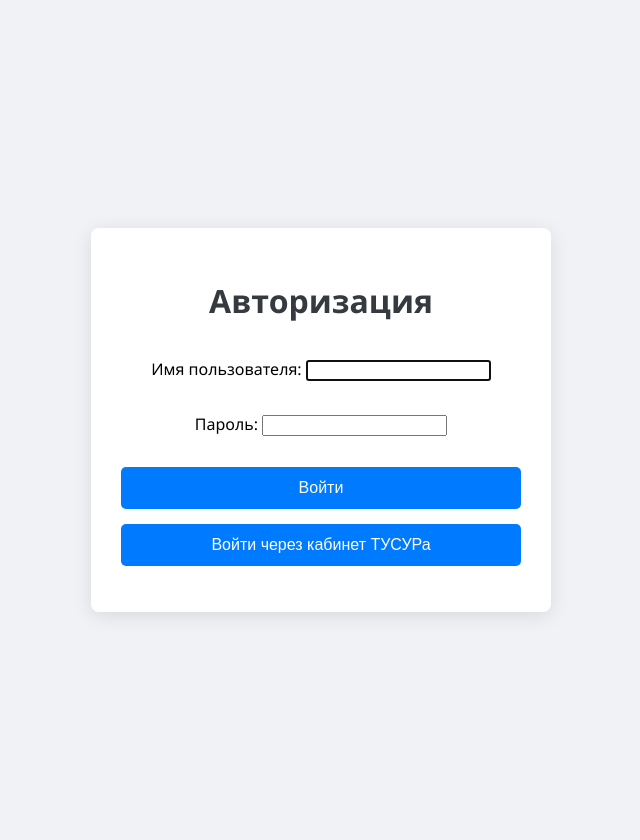
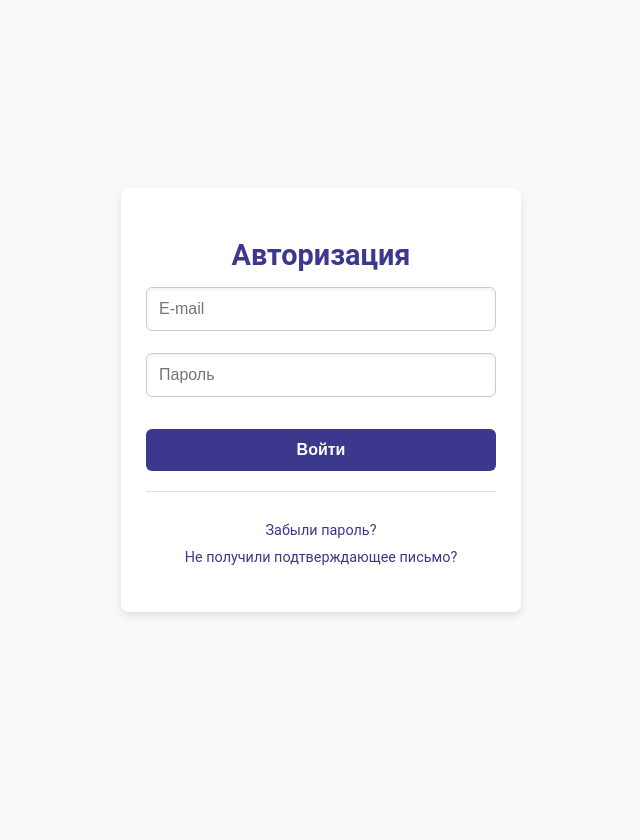
Before and after one commit to usernamealreadytaken123/pythonProject, a Django app: page / in a window 1280 px wide. Shown: the whole page, without its empty margins (319-959 px from the left). After the commit the page ends 616 px from the top, so only its background shows below. Run offline with Django 5.2, Linux system fonts and the light colour scheme; some libraries are stand-ins or nearby versions.

Commit message:
12.09.2024

```diff
--- /dev/null
+++ b/taskmanager/main/static/main/css/auth_style.css
@@ -0,0 +1,144 @@
+/* Общие стили страницы авторизации */
+.auth-page {
+    font-family: 'Roboto', Arial, sans-serif;
+    background-color: #f9f9fc;
+    display: flex;
+    justify-content: center;
+    align-items: center;
+    height: 100vh;
+    margin: 0;
+    color: #333;
+}
+
+/* Контейнер формы */
+.auth-page div {
+    width: 100%;
+    max-width: 400px;
+    background: #fff;
+    padding: 30px 25px;
+    border-radius: 8px;
+    box-shadow: 0 4px 8px rgba(0, 0, 0, 0.1);
+    text-align: center;
+    box-sizing: border-box;
+    animation: fadeIn 0.6s ease-out;
+}
+
+/* Анимация появления */
+@keyframes fadeIn {
+    from {
+        opacity: 0;
+        transform: translateY(-20px);
+    }
+    to {
+        opacity: 1;
+        transform: translateY(0);
+    }
+}
+
+/* Заголовок */
+.auth-page h1 {
+    margin-bottom: 15px;
+    font-size: 1.8em;
+    font-weight: bold;
+    color: #3c388d;
+}
+
+/* Поля ввода */
+.auth-page form p {
+    margin: 12px 0;
+}
+
+.auth-page input {
+    width: 100%;
+    padding: 12px;
+    margin-bottom: 10px;
+    font-size: 1em;
+    border: 1px solid #ccc;
+    border-radius: 6px;
+    box-shadow: inset 0 2px 4px rgba(0, 0, 0, 0.05);
+    box-sizing: border-box;
+    transition: all 0.3s ease;
+}
+
+.auth-page input:focus {
+    border-color: #3c388d;
+    box-shadow: 0 0 5px #28225e;
+    outline: none;
+}
+
+/* Основная кнопка */
+.auth-page button {
+    width: 100%;
+    padding: 12px;
+    font-size: 1em;
+    background-color: #3c388d;
+    color: #fff;
+    border: none;
+    border-radius: 6px;
+    cursor: pointer;
+    font-weight: 600;
+    transition: background-color 0.3s ease;
+    margin-top: 10px;
+}
+
+.auth-page button:hover {
+    background-color: #3c388d;
+}
+
+/* Альтернативная кнопка */
+#systemLoginButton {
+    background-color: transparent;
+    color: #3c388d;
+    border: 1px solid #292469;
+    transition: all 0.3s ease;
+}
+
+#systemLoginButton:hover {
+    background-color: #28225e;
+    color: #fff;
+}
+
+/* Горизонтальная черта с текстом "или" */
+.auth-page hr {
+    border: none;
+    border-top: 1px solid #ddd;
+    margin: 20px 0;
+    position: relative;
+}
+
+.auth-page hr::after {
+    content: "или";
+    position: absolute;
+    top: -10px;
+    left: 50%;
+    background: #fff;
+    padding: 0 10px;
+    transform: translateX(-50%);
+    color: #777;
+    font-size: 0.9em;
+}
+
+/* Дополнительные ссылки */
+.auth-page a {
+    display: inline-block;
+    margin-top: 10px;
+    text-decoration: none;
+    color: #3c388d;
+    font-size: 0.9em;
+    transition: color 0.3s ease;
+}
+
+.auth-page a:hover {
+    color: #28225e;
+    text-decoration: underline;
+}
+
+/* Дополнительные ссылки в блоке */
+.auth-page .help-links {
+    margin-top: 20px;
+    font-size: 0.9em;
+}
+
+.auth-page .help-links a {
+    display: block;
+}
--- a/taskmanager/main/templates/main/auth.html
+++ b/taskmanager/main/templates/main/auth.html
@@ -5,7 +5,7 @@
     <meta charset="UTF-8">
     <meta name="viewport" content="width=device-width, initial-scale=1.0">
     <title>Авторизация</title>
-    <link rel="stylesheet" href="{% static 'style/ZOV.css' %}" type="text/css">
+    <link type="text/css" href="{% static 'main/css/auth_style.css'%}" rel="stylesheet"/>
 </head>
 
 <body class="auth-page"> <!-- Добавлен класс для стилизации страницы авторизации -->
@@ -15,10 +15,20 @@
         <p>{{ error }}</p>
         {% endif %}
         <form method="post">
-            {% csrf_token %}
-            {{ form.as_p }}
+            <input type="hidden" name="csrfmiddlewaretoken" value="{{ csrf_token }}">
+
+            <p>
+                <input type="text" name="username" placeholder="E-mail" id="id_username" required>
+            </p>
+
+            <p>
+                <input type="password" name="password" placeholder="Пароль" id="id_password" required>
+            </p>
+
             <button type="submit" aria-label="Войти">Войти</button>
-            <button id="systemLoginButton" type="button" aria-label="Войти через кабинет ТУСУРа">Войти через кабинет ТУСУРа</button>
+            <hr>
+            <a href="#">Забыли пароль?</a><br>
+            <a href="#">Не получили подтверждающее письмо?</a>
         </form>
     </div>
 </body>
--- a/taskmanager/main/views.py
+++ b/taskmanager/main/views.py
@@ -160,12 +160,12 @@ def update_stand_status_forever():
                     UPDATE stand
                     SET status = %s
                     WHERE time < %s
-                """, [None, now - timedelta(minutes=5)])
+                """, ['занят', now - timedelta(minutes=5)])
                 cursor.execute("""
                                     UPDATE stand
                                     SET status = %s
                                     WHERE time > %s
-                                """, ['active', now - timedelta(minutes=5)])
+                                """, ['свободен', now - timedelta(minutes=5)])
                 if cursor.rowcount > 0:
                     print(f"Обновлено {cursor.rowcount} строк(и).")
         except Exception as e:
--- a/taskmanager/static/style/ZOV.css
+++ /dev/null
@@ -1,128 +0,0 @@
-body {
-    font-family: 'Segoe UI', Tahoma, Geneva, Verdana, sans-serif; /* Изменен шрифт на более современный */
-    background-color: #e9ecef; /* Светло-серый фон для улучшения контраста */
-    display: flex;
-    justify-content: center;
-    align-items: center;
-    height: 100vh;
-    margin: 0;
-    padding: 20px; /* Увеличен отступ для мобильных устройств */
-}
-
-h1 {
-    color: #343a40; /* Темный цвет заголовка */
-    text-align: center; /* Центрирование текста */
-    margin-bottom: 20px; /* Отступ под заголовком */
-}
-
-.container {
-    background: white; /* Белый фон для контейнера */
-    border-radius: 8px; /* Скругленные углы контейнера */
-    box-shadow: 0 4px 20px rgba(0, 0, 0, 0.1); /* Тень для контейнера */
-    padding: 30px; /* Увеличенные отступы внутри контейнера */
-    width: 100%;
-    max-width: 800px; /* Ограничение ширины для больших экранов */
-}
-
-.form-signin {
-    flex: 1; /* Левый блок будет занимать доступное пространство */
-    margin-right: 20px; /* Отступ справа */
-}
-
-.stand-block {
-    background-color: #f8f9fa; /* Светлый фон для блока стенда */
-    border: 1px solid #ced4da; /* Более светлая граница блока */
-    border-radius: 0.5rem; /* Скругленные углы */
-    padding: 1.5rem; /* Увеличенные отступы внутри блока */
-    margin-bottom: 15px; /* Увеличенный отступ между стендами */
-    transition: transform 0.2s; /* Плавный эффект при наведении */
-}
-
-.stand-block:hover {
-    transform: translateY(-2px); /* Эффект при наведении на блок */
-}
-
-button {
-    background-color: #007bff; /* Синий цвет кнопок */
-    color: white;
-    border: none;
-    padding: 12px; /* Увеличенный отступ для кнопок */
-    border-radius: 5px;
-    cursor: pointer;
-    width: 100%;
-    margin-top: 10px;
-    font-size: 16px; /* Размер шрифта для кнопок */
-    transition: background-color 0.3s, transform 0.2s; /* Плавные эффекты при наведении */
-}
-
-button:hover {
-    background-color: #0056b3; /* Более темный оттенок при наведении */
-    transform: translateY(-1px); /* Легкий эффект при наведении */
-}
-
-button:focus {
-    outline: none; /* Убираем стандартное выделение при фокусе */
-    box-shadow: 0 0 0 2px rgba(0, 123, 255, 0.5); /* Плавное выделение при фокусе */
-}
-
-
-
-/* Стили для страницы авторизации */
-
-.auth-page {
-    font-family: 'Segoe UI', Tahoma, Geneva, Verdana, sans-serif; /* Современный шрифт */
-    background-color: #f0f2f5; /* Светло-серый фон */
-    display: flex;
-    justify-content: center;
-    align-items: center;
-    height: 100vh; /* Высота на весь экран */
-    margin: 0; /* Убираем стандартные отступы */
-    padding: 20px; /* Отступы для мобильных устройств */
-}
-
-.auth-page h1 {
-    color: #343a40; /* Темный цвет заголовка */
-    text-align: center; /* Центрирование текста */
-    margin-bottom: 20px; /* Отступ под заголовком */
-}
-
-.auth-page div {
-    background: white; /* Белый фон для формы */
-    border-radius: 8px; /* Скругленные углы */
-    box-shadow: 0 4px 20px rgba(0, 0, 0, 0.1); /* Тень для формы */
-    padding: 30px; /* Отступы внутри формы */
-    width: 100%;
-    max-width: 400px; /* Максимальная ширина для формы */
-}
-
-.auth-page form {
-    display: flex;
-    flex-direction: column; /* Вертикальное выравнивание полей формы */
-}
-
-.auth-page p {
-    color: #000000; /* Цвет текста ошибки */
-    text-align: center; /* Центрирование текста ошибки */
-}
-
-.auth-page button {
-    background-color: #007bff; /* Синий цвет кнопок */
-    color: white; /* Цвет текста кнопок */
-    border: none; /* Убираем границы */
-    padding: 12px; /* Отступы для кнопок */
-    border-radius: 5px; /* Скругленные углы для кнопок */
-    cursor: pointer; /* Указатель курсора при наведении */
-    font-size: 16px; /* Размер шрифта для кнопок */
-    margin-top: 15px; /* Отступ сверху для кнопок */
-    transition: background-color 0.3s, transform 0.2s; /* Плавные эффекты при наведении */
-}
-
-.auth-page button:hover {
-    background-color: #0056b3; /* Более темный цвет при наведении */
-    transform: translateY(-1px); /* Эффект при наведении */
-}
-
-.auth-page button:focus {
-    outline: none; /* Убираем стандартное выделение при фокусе */
-    box-shadow: 0 0 0 2px rgba(0, 123, 255, 0.5); /* Плавное выделение при фокусе */
-}
```
Also changed, not shown: taskmanager/main/static/main/css/about_style.css (added, +120 -0 lines), taskmanager/main/static/main/css/style_list_reg.css (added, +109 -0 lines), taskmanager/main/static/main/css/table_style.css (added, +104 -0 lines), taskmanager/main/templates/main/about.html (+18 -58 lines), taskmanager/main/templates/main/list_reg.html (+9 -1 lines), taskmanager/main/templates/main/tasks_list.html (+21 -6 lines), taskmanager/db.sqlite3.
